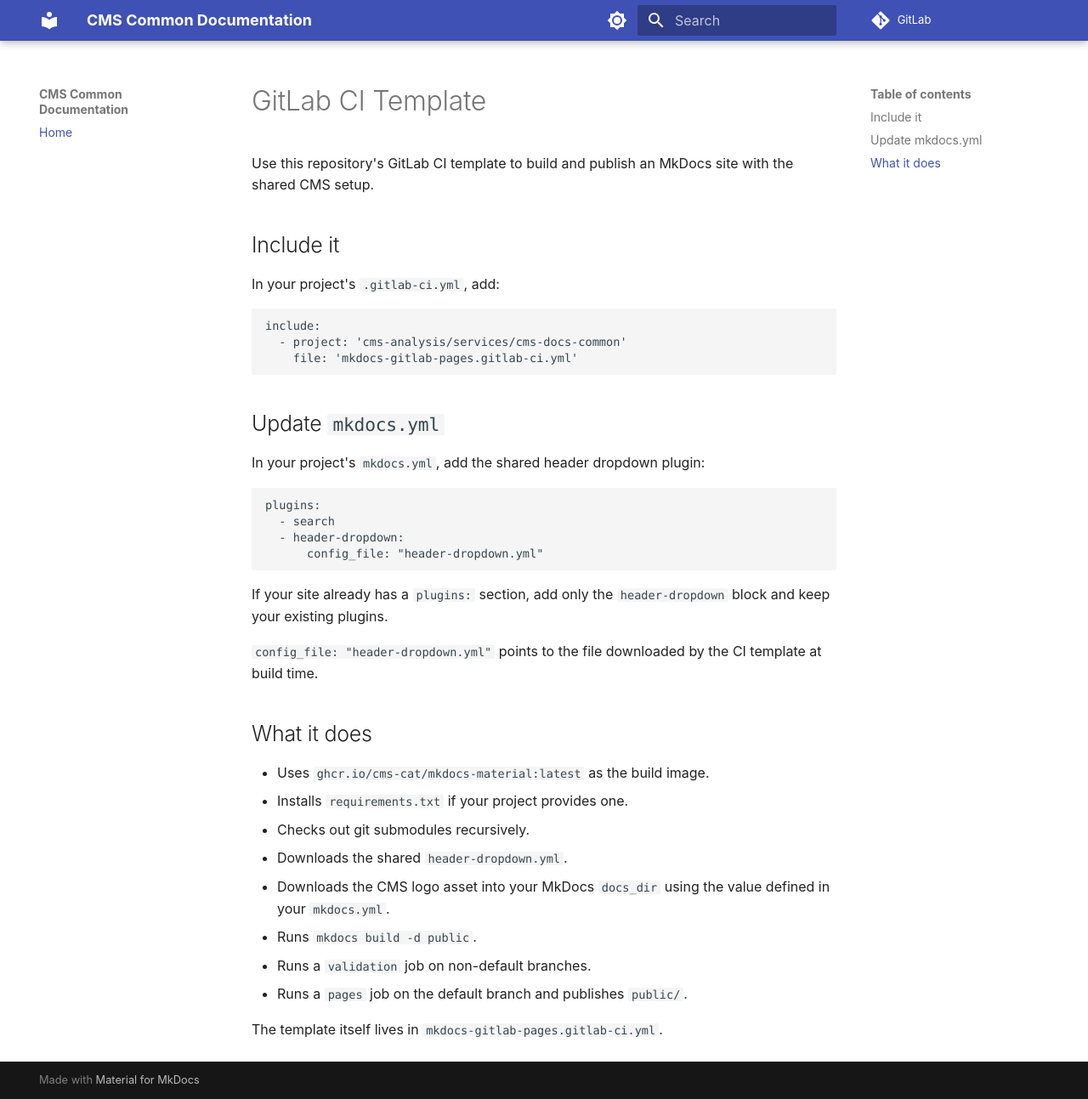
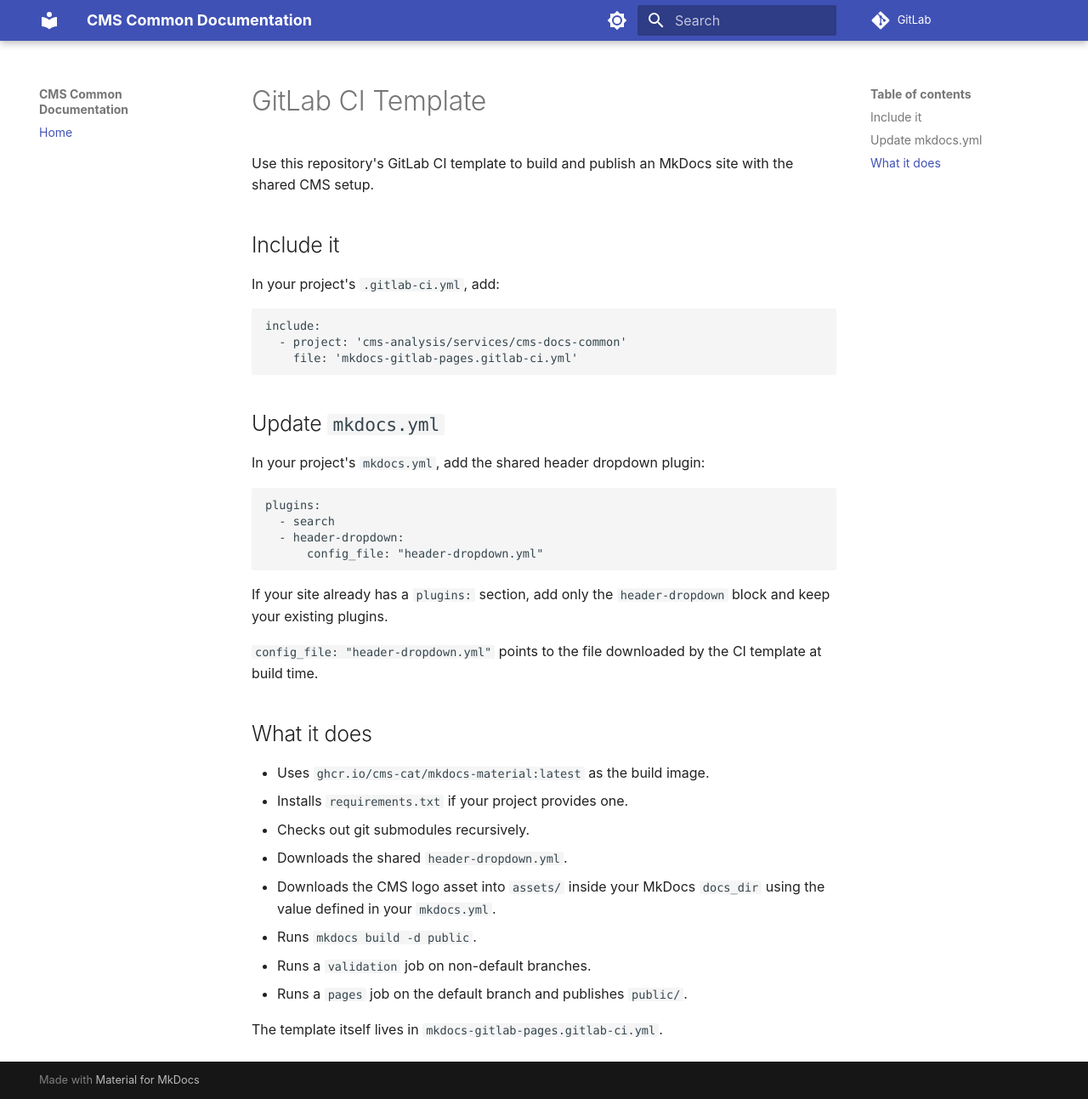
Before and after one commit to cms-cat/cms-docs-common, an MkDocs documentation site: the page built from docs/index.md, in a window 1280 px wide and 1293 px high. Shown: the whole window at 85% size. Built offline with MkDocs 1.6.1 and Material for MkDocs 9.7.7, drawn with Linux system fonts in a browser that asks for light colours.

Commit message:
Fix logo location

```diff
--- a/docs/index.md
+++ b/docs/index.md
@@ -36,7 +36,7 @@
 - Installs `requirements.txt` if your project provides one.
 - Checks out git submodules recursively.
 - Downloads the shared `header-dropdown.yml`.
-- Downloads the CMS logo asset into your MkDocs `docs_dir` using the value defined in your `mkdocs.yml`.
+- Downloads the CMS logo asset into `assets/` inside your MkDocs `docs_dir` using the value defined in your `mkdocs.yml`.
 - Runs `mkdocs build -d public`.
 - Runs a `validation` job on non-default branches.
 - Runs a `pages` job on the default branch and publishes `public/`.
--- a/mkdocs-gitlab-pages.gitlab-ci.yml
+++ b/mkdocs-gitlab-pages.gitlab-ci.yml
@@ -30,9 +30,10 @@
       PY
       )
       mkdir -p "$DOCS_DIR"
+      mkdir -p "$DOCS_DIR/assets"
   - if [[ -f requirements.txt ]]; then pip install -r requirements.txt; fi;
   - wget -O header-dropdown.yml https://gitlab.cern.ch/cms-analysis/services/cms-docs-common/-/raw/main/data/header-dropdown.yml
-  - wget -O "$DOCS_DIR/CMSlogo_white_nolabel_1024_May2014.png" https://gitlab.cern.ch/cms-analysis/services/cms-docs-common/-/raw/main/CMSlogo_white_nolabel_1024_May2014.png
+  - wget -O "$DOCS_DIR/assets/CMSlogo_white_nolabel_1024_May2014.png" https://gitlab.cern.ch/cms-analysis/services/cms-docs-common/-/raw/main/CMSlogo_white_nolabel_1024_May2014.png
   - mkdocs build -d public
 
 variables:
```
Also changed, not shown: 1 other file.
